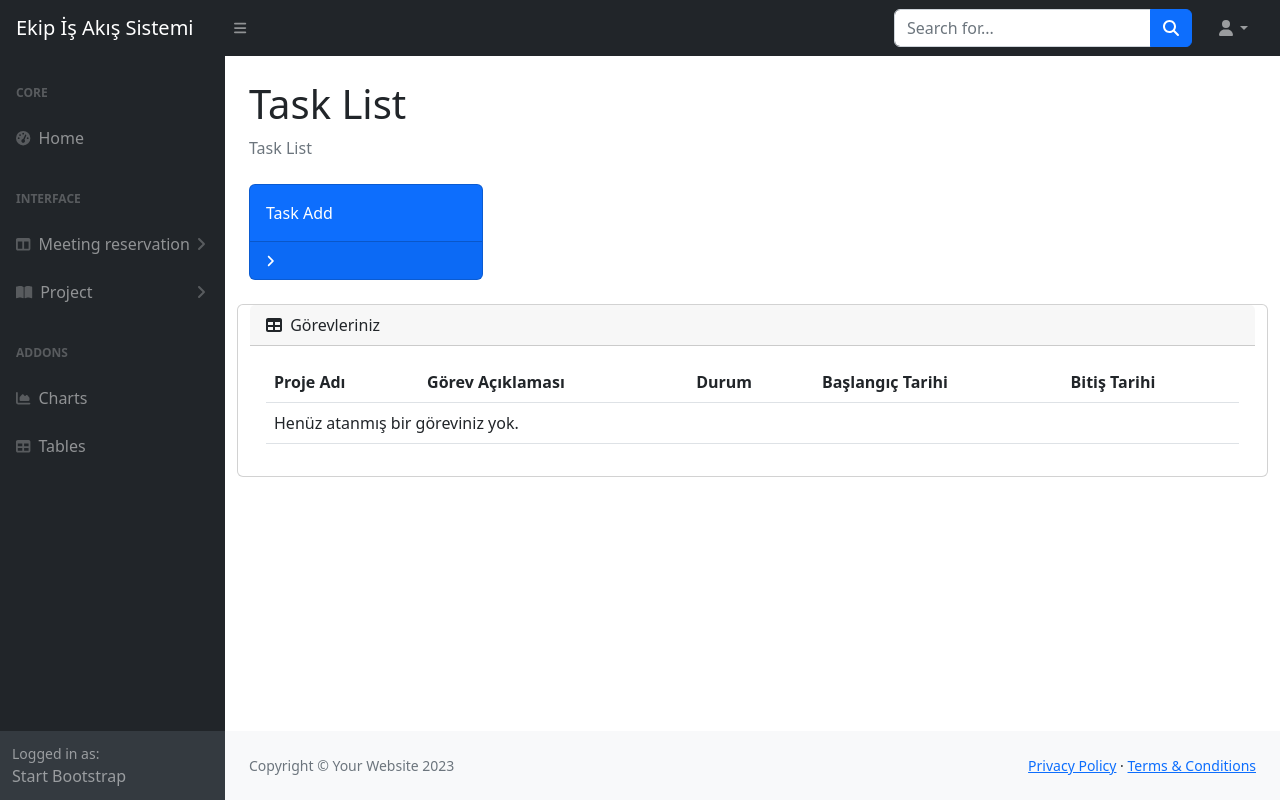
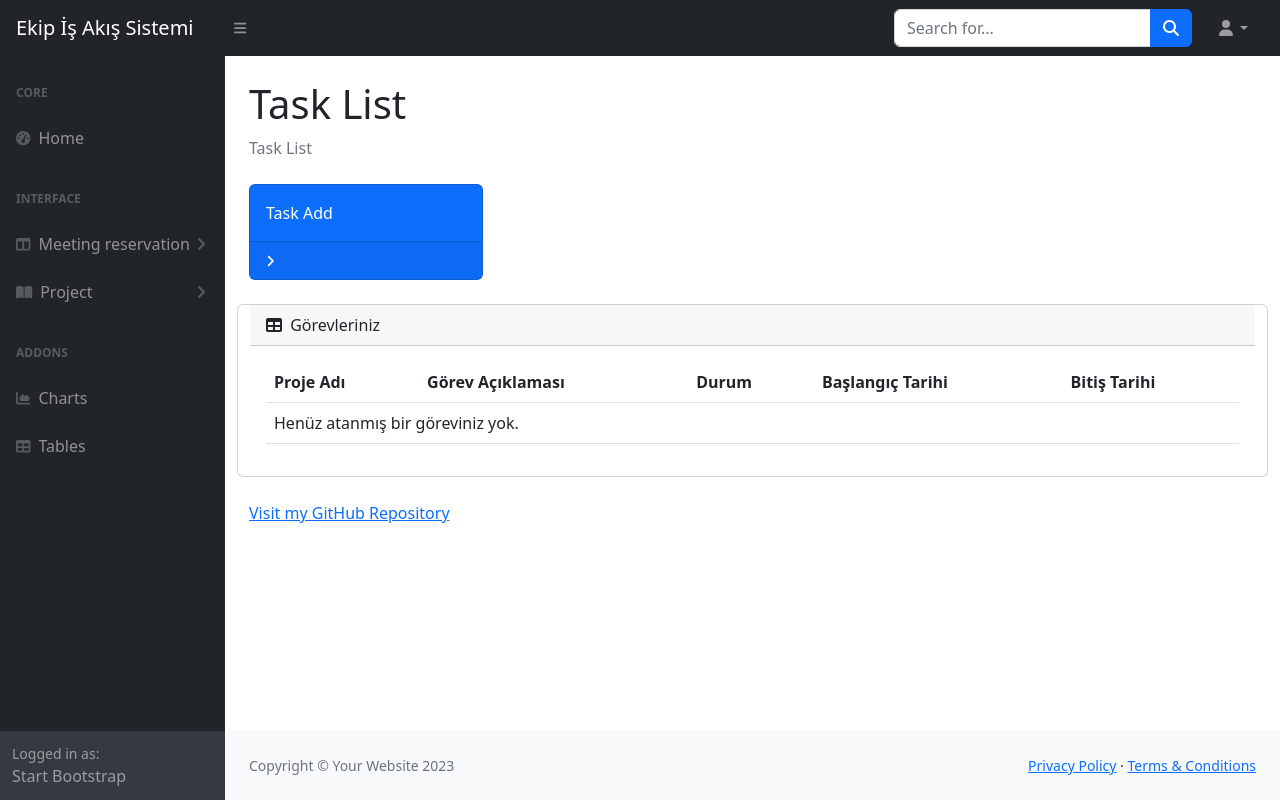
Before and after one commit to Zehrakturk/Yazilim-is-yonetimi, a PHP site: page /home.php in a window 1280 px wide. Run offline with PHP 8.4, Linux system fonts and the light colour scheme; the visitor is signed in with stand-in values (Sample User, id 1); data that the repository does not hold is empty; some libraries are stand-ins or nearby versions.

Commit message:
github repo link eklendi.

```diff
--- a/public_html/home.php
+++ b/public_html/home.php
@@ -76,6 +76,8 @@ include('inc/adminhead.php');
                 </table>
             </div>
         </div>
+        <a href="https://github.com/Zehrakturk/Yazilim-is-yonetimi" target="_blank">Visit my GitHub Repository</a>
+
     </div>
 </main>
 <?php
```
